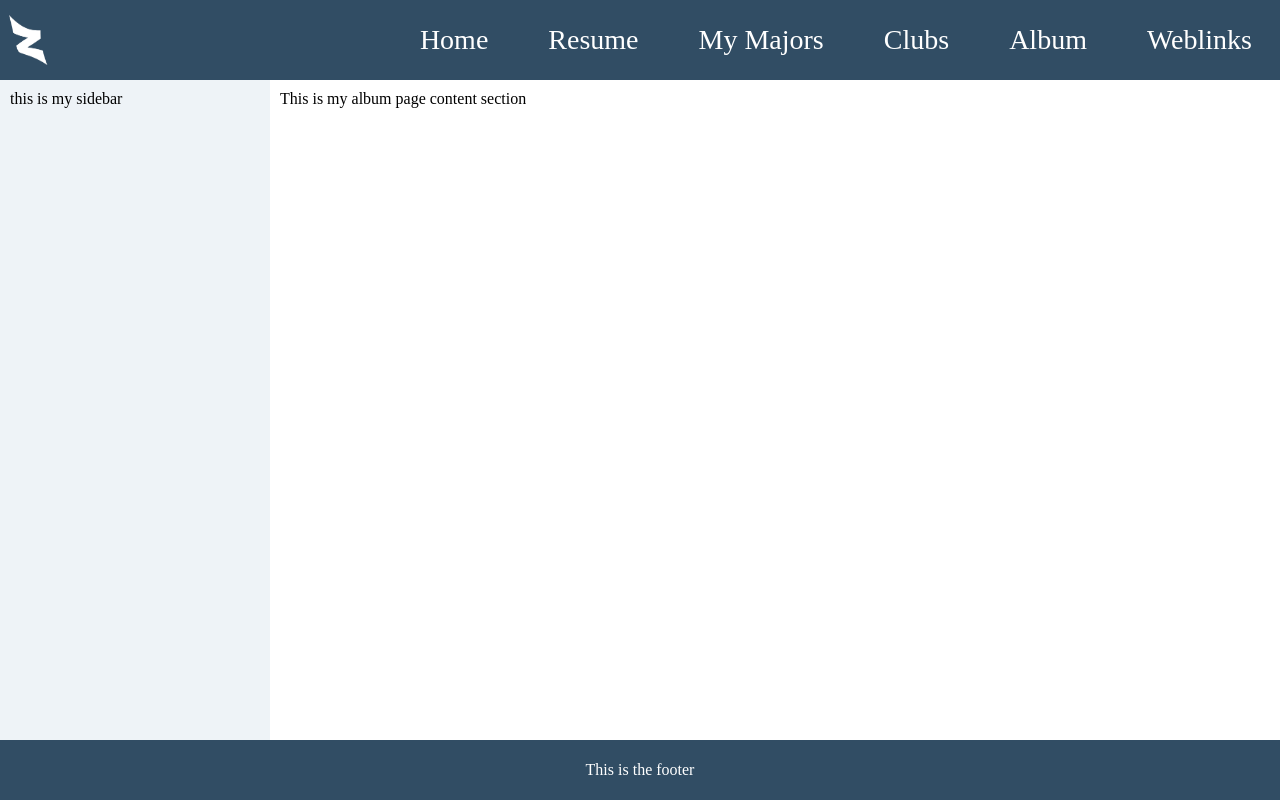
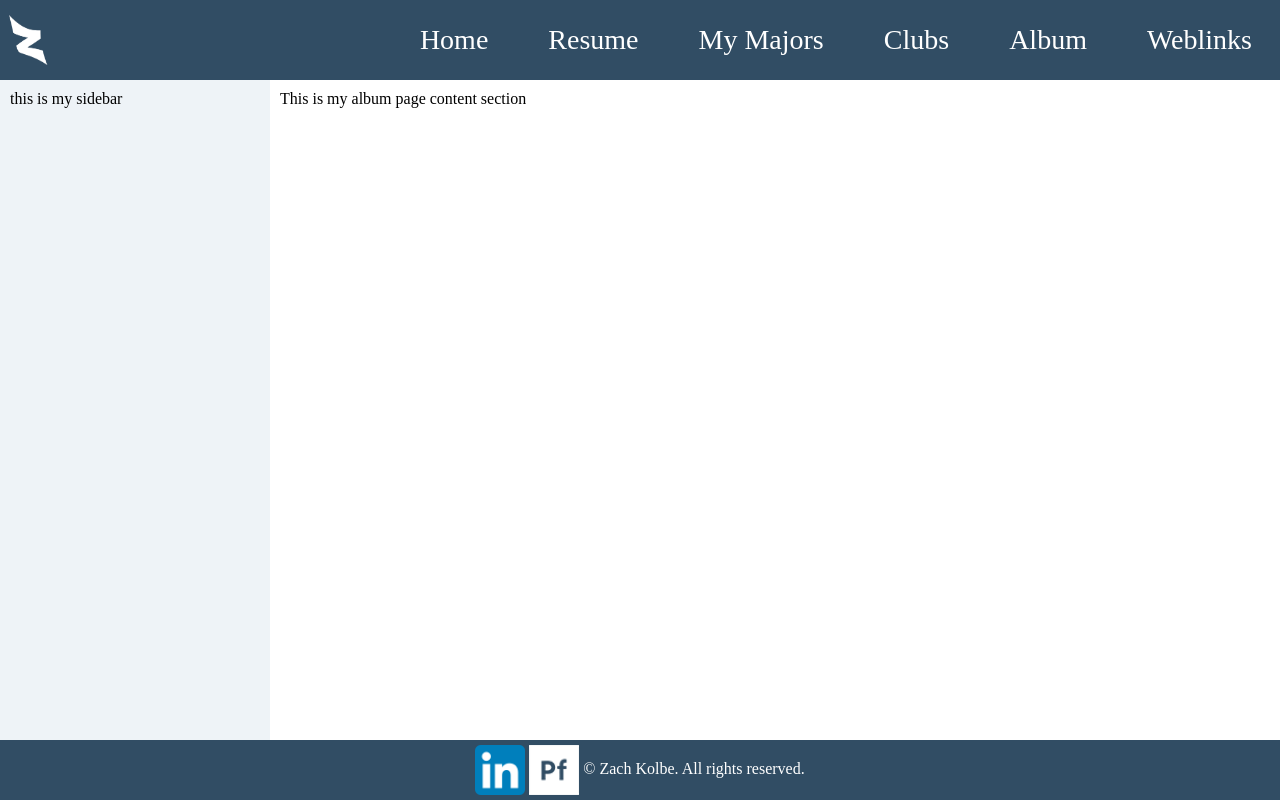
Before and after one commit to ZachKolbe/portfolio, a plain HTML site: page album.html in a window 1280 px wide. Drawn offline with Linux system fonts and the light colour scheme.

Commit message:
Links
Added links to the footer

```diff
--- a/album.html
+++ b/album.html
@@ -33,7 +33,11 @@
 <!-- Footer -->
 <footer>
     <div class="footer-text">
-        This is the footer
+        <div class="footer-text">
+            <a href="https://www.linkedin.com/in/zachary-kolbe/" target="_blank"><img src="images/LinkedIn.png" class="footer-img" alt="My LinkedIn Portfolio"></a>
+            <a href="https://zachkolbe.myportfolio.com/" target="_blank"><img src="images/adobe-portfolio-48.png" class="footer-img" alt="My adobe-portfolio"></a>
+            &copy; Zach Kolbe. All rights reserved.
+        </div>
     </div>
 </footer>
 
```
Also changed, not shown: clubs.html (+5 -1 lines), index.html (+3 -1 lines), mymajors.html (+5 -1 lines), resume.html (+5 -1 lines), weblinks.html (+5 -1 lines), images/LinkedIn.png (added), images/adobe-portfolio-48.png (added).
